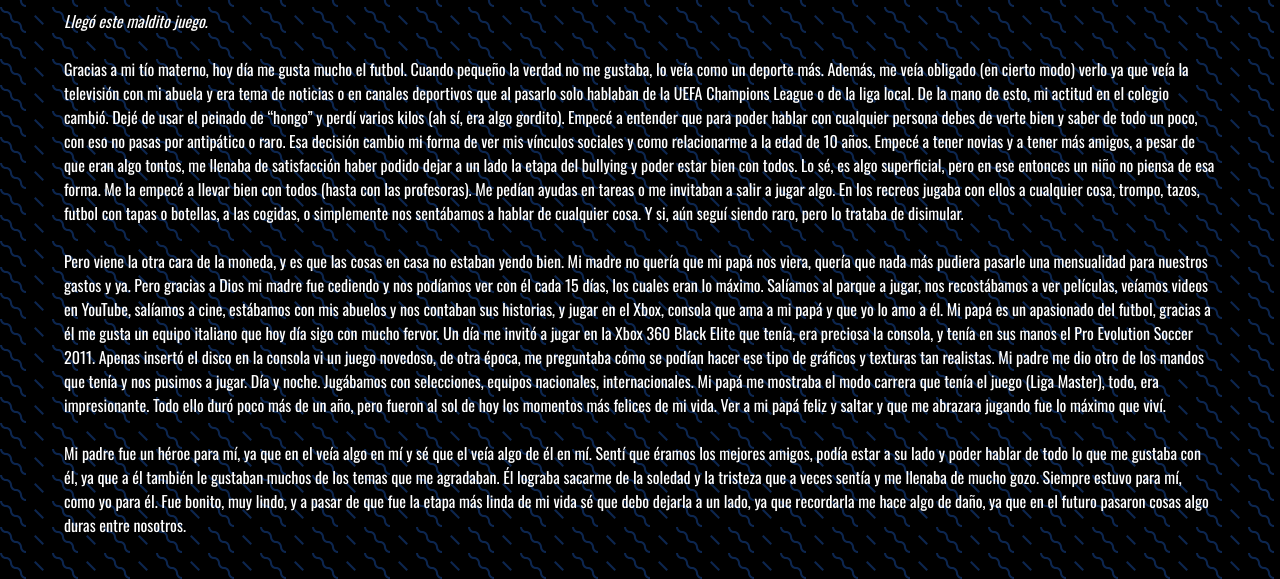
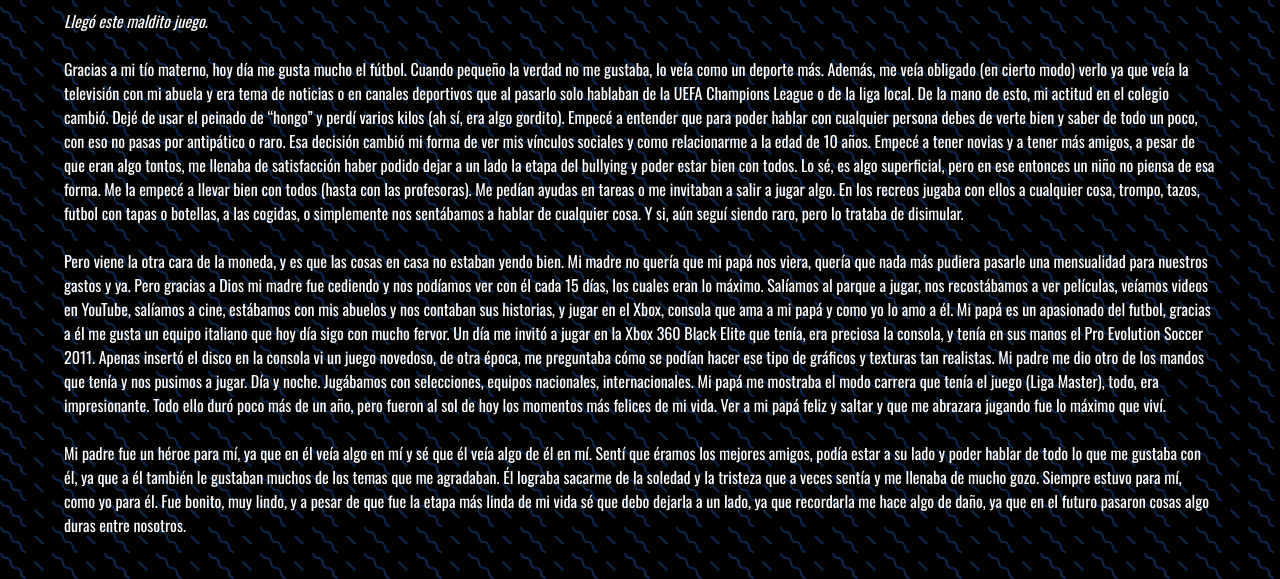
Before and after one commit to JuPa2208/pes, a plain HTML site: page index.html in a window 1280 px wide. Shown: the part 643-1222 px from the top of the page. Drawn offline with nearby package versions, Linux system fonts and the light colour scheme.

Commit message:
Update index.html

```diff
--- a/index.html
+++ b/index.html
@@ -51,41 +51,38 @@
         </p>
           &nbsp;
         <p>
-          Gracias a mi tío materno, hoy día me gusta mucho el futbol. Cuando pequeño la verdad no me gustaba,
-          lo veía como un deporte más. Además, me veía obligado (en cierto modo) verlo ya que veía la televisión
-          con mi abuela y era tema de noticias o en canales deportivos que al pasarlo solo hablaban de la UEFA Champions
-          League o de la liga local. De la mano de esto, mi actitud en el colegio cambió. Dejé de usar el peinado de
-          “hongo” y perdí varios kilos (ah sí, era algo gordito). Empecé a entender que para poder hablar con cualquier
-          persona debes de verte bien y saber de todo un poco, con eso no pasas por antipático o raro. Esa decisión cambio
-          mi forma de ver mis vínculos sociales y como relacionarme a la edad de 10 años. Empecé a tener novias y a tener
-          más amigos, a pesar de que eran algo tontos, me llenaba de satisfacción haber podido dejar a un lado la etapa del
-          bullying y poder estar bien con todos. Lo sé, es algo superficial, pero en ese entonces un niño no piensa de esa
-          forma. Me la empecé a llevar bien con todos (hasta con las profesoras). Me pedían ayudas en tareas o me invitaban
-          a salir a jugar algo. En los recreos jugaba con ellos a cualquier cosa, trompo, tazos, futbol con tapas o botellas,
-          a las cogidas, o simplemente nos sentábamos a hablar de cualquier cosa. Y si, aún seguí siendo raro, pero lo trataba
-          de disimular.
+          Gracias a mi tío materno, hoy día me gusta mucho el fútbol. Cuando pequeño la verdad no me gustaba, lo veía como un deporte más.
+          Además, me veía obligado (en cierto modo) verlo ya que veía la televisión con mi abuela y era tema de noticias o en canales
+          deportivos que al pasarlo solo hablaban de la UEFA Champions League o de la liga local. De la mano de esto, mi actitud en el colegio
+          cambió. Dejé de usar el peinado de “hongo” y perdí varios kilos (ah sí, era algo gordito). Empecé a entender que para poder hablar
+          con cualquier persona debes de verte bien y saber de todo un poco, con eso no pasas por antipático o raro. Esa decisión cambió mi
+          forma de ver mis vínculos sociales y como relacionarme a la edad de 10 años. Empecé a tener novias y a tener más amigos, a pesar de
+          que eran algo tontos, me llenaba de satisfacción haber podido dejar a un lado la etapa del bullying y poder estar bien con todos. Lo sé,
+          es algo superficial, pero en ese entonces un niño no piensa de esa forma. Me la empecé a llevar bien con todos (hasta con las profesoras).
+          Me pedían ayudas en tareas o me invitaban a salir a jugar algo. En los recreos jugaba con ellos a cualquier cosa, trompo, tazos, futbol
+          con tapas o botellas, a las cogidas, o simplemente nos sentábamos a hablar de cualquier cosa. Y si, aún seguí siendo raro, pero lo
+          trataba de disimular.
         </p>
         &nbsp;
         <p>
-          Pero viene la otra cara de la moneda, y es que las cosas en casa no estaban yendo bien. Mi madre no quería que mi papá
-          nos viera, quería que nada más pudiera pasarle una mensualidad para nuestros gastos y ya. Pero gracias a Dios mi madre
-          fue cediendo y nos podíamos ver con él cada 15 días, los cuales eran lo máximo. Salíamos al parque a jugar, nos recostábamos
-          a ver películas, veíamos videos en YouTube, salíamos a cine, estábamos con mis abuelos y nos contaban sus historias, y jugar
-          en el Xbox, consola que ama a mi papá y que yo lo amo a él. Mi papá es un apasionado del futbol, gracias a él me gusta un
-          equipo italiano que hoy día sigo con mucho fervor. Un día me invitó a jugar en la Xbox 360 Black Elite que tenía, era preciosa
-          la consola, y tenía en sus manos el Pro Evolution Soccer 2011. Apenas insertó el disco en la consola vi un juego novedoso, de
-          otra época, me preguntaba cómo se podían hacer ese tipo de gráficos y texturas tan realistas. Mi padre me dio otro de los mandos
-          que tenía y nos pusimos a jugar. Día y noche. Jugábamos con selecciones, equipos nacionales, internacionales. Mi papá me mostraba
-          el modo carrera que tenía el juego (Liga Master), todo, era impresionante. Todo ello duró poco más de un año, pero fueron al sol
-          de hoy los momentos más felices de mi vida. Ver a mi papá feliz y saltar y que me abrazara jugando fue lo máximo que viví.
+          Pero viene la otra cara de la moneda, y es que las cosas en casa no estaban yendo bien. Mi madre no quería que mi papá nos viera, quería
+          que nada más pudiera pasarle una mensualidad para nuestros gastos y ya. Pero gracias a Dios mi madre fue cediendo y nos podíamos ver con
+          él cada 15 días, los cuales eran lo máximo. Salíamos al parque a jugar, nos recostábamos a ver películas, veíamos videos en YouTube, salíamos
+          a cine, estábamos con mis abuelos y nos contaban sus historias, y jugar en el Xbox, consola que ama a mi papá y como yo lo amo a él. Mi papá
+          es un apasionado del futbol, gracias a él me gusta un equipo italiano que hoy día sigo con mucho fervor. Un día me invitó a jugar en la Xbox
+          360 Black Elite que tenía, era preciosa la consola, y tenía en sus manos el Pro Evolution Soccer 2011. Apenas insertó el disco en la consola
+          vi un juego novedoso, de otra época, me preguntaba cómo se podían hacer ese tipo de gráficos y texturas tan realistas. Mi padre me dio otro de
+          los mandos que tenía y nos pusimos a jugar. Día y noche. Jugábamos con selecciones, equipos nacionales, internacionales. Mi papá me mostraba el
+          modo carrera que tenía el juego (Liga Master), todo, era impresionante. Todo ello duró poco más de un año, pero fueron al sol de hoy los momentos
+          más felices de mi vida. Ver a mi papá feliz y saltar y que me abrazara jugando fue lo máximo que viví.
         </p>
         &nbsp;
         <p>
-          Mi padre fue un héroe para mí, ya que en el veía algo en mí y sé que el veía algo de él en mí. Sentí que éramos los mejores amigos,
-          podía estar a su lado y poder hablar de todo lo que me gustaba con él, ya que a él también le gustaban muchos de los temas que me
-          agradaban. Él lograba sacarme de la soledad y la tristeza que a veces sentía y me llenaba de mucho gozo. Siempre estuvo para mí, como
-          yo para él. Fue bonito, muy lindo, y a pasar de que fue la etapa más linda de mi vida sé que debo dejarla a un lado, ya que recordarla
-          me hace algo de daño, ya que en el futuro pasaron cosas algo duras entre nosotros.
+          Mi padre fue un héroe para mí, ya que en él veía algo en mí y sé que él veía algo de él en mí. Sentí que éramos los mejores amigos, podía estar a su
+          lado y poder hablar de todo lo que me gustaba con él, ya que a él también le gustaban muchos de los temas que me agradaban. Él lograba sacarme de la
+          soledad y la tristeza que a veces sentía y me llenaba de mucho gozo. Siempre estuvo para mí, como yo para él. Fue bonito, muy lindo, y a pesar de que
+          fue la etapa más linda de mi vida sé que debo dejarla a un lado, ya que recordarla me hace algo de daño, ya que en el futuro pasaron cosas algo duras
+          entre nosotros.
         </p>
       </div>
     </header>
```
